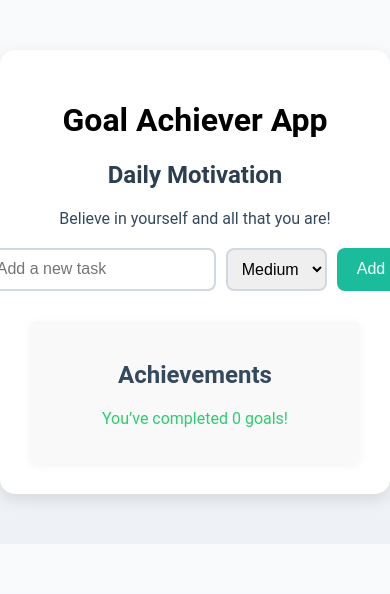
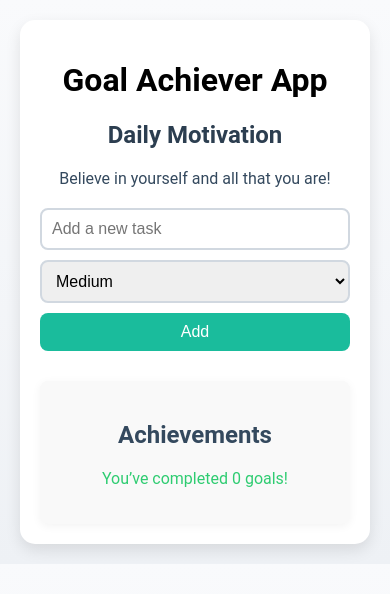
Before and after one commit to mohitsonu/TO-DO, a React (Create React App) app: page / in a window 390 px wide. Shown: the top 594 px of the page. Built offline with nearby package versions, Linux system fonts and the light colour scheme.

Commit message:
Update App.css

```diff
--- a/src/App.css
+++ b/src/App.css
@@ -135,3 +135,37 @@ body {
 .delete-button:hover {
   background: #c0392b;
 }
+
+/* Responsive Styles */
+@media (max-width: 600px) {
+  .app-container {
+    margin: 20px;
+    padding: 20px;
+  }
+
+  .add-task {
+    flex-direction: column;
+  }
+
+  .add-task input,
+  .add-task select {
+    margin-right: 0;
+    margin-bottom: 10px;
+  }
+
+  .task-item {
+    flex-direction: column;
+    align-items: center;
+  }
+
+  .task-item span {
+    margin-bottom: 10px;
+    text-align: center;
+  }
+
+  .complete-button,
+  .delete-button {
+    width: 100%;
+    margin-bottom: 5px;
+  }
+}
```
